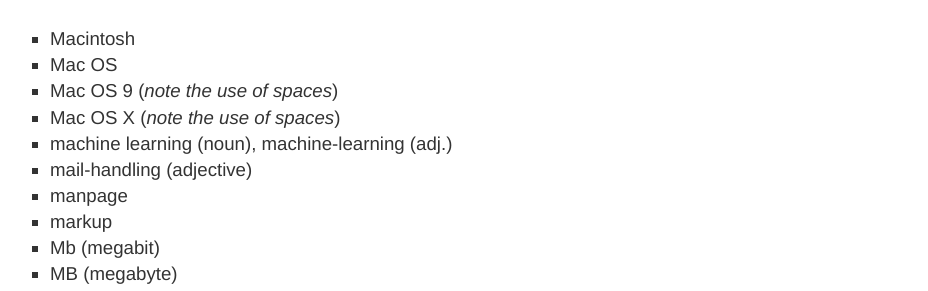
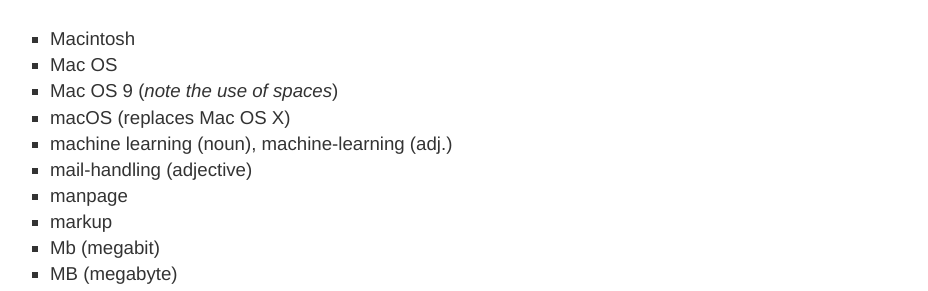
Before and after one commit to oreillymedia/production-resources, a Jekyll site: the page built from styleguide/index.md, in a window 1280 px wide and 900 px high, scrolled down 21305 px. Shown: the part 153-444 px from the top of the window, without its empty margins (182-1110 px from the left). Built offline with Jekyll 4.4.1, drawn with Linux system fonts in a browser that asks for light colours.

Commit message:
add macOS to wordlist

```diff
--- a/styleguide/index.md
+++ b/styleguide/index.md
@@ -1120,7 +1120,7 @@
 * Macintosh
 * Mac OS
 * Mac OS 9 (_note the use of spaces_)
-* Mac OS X (_note the use of spaces_)
+* macOS (replaces Mac OS X)
 * machine learning (noun), machine-learning (adj.)
 * mail-handling (adjective)
 * manpage
```
